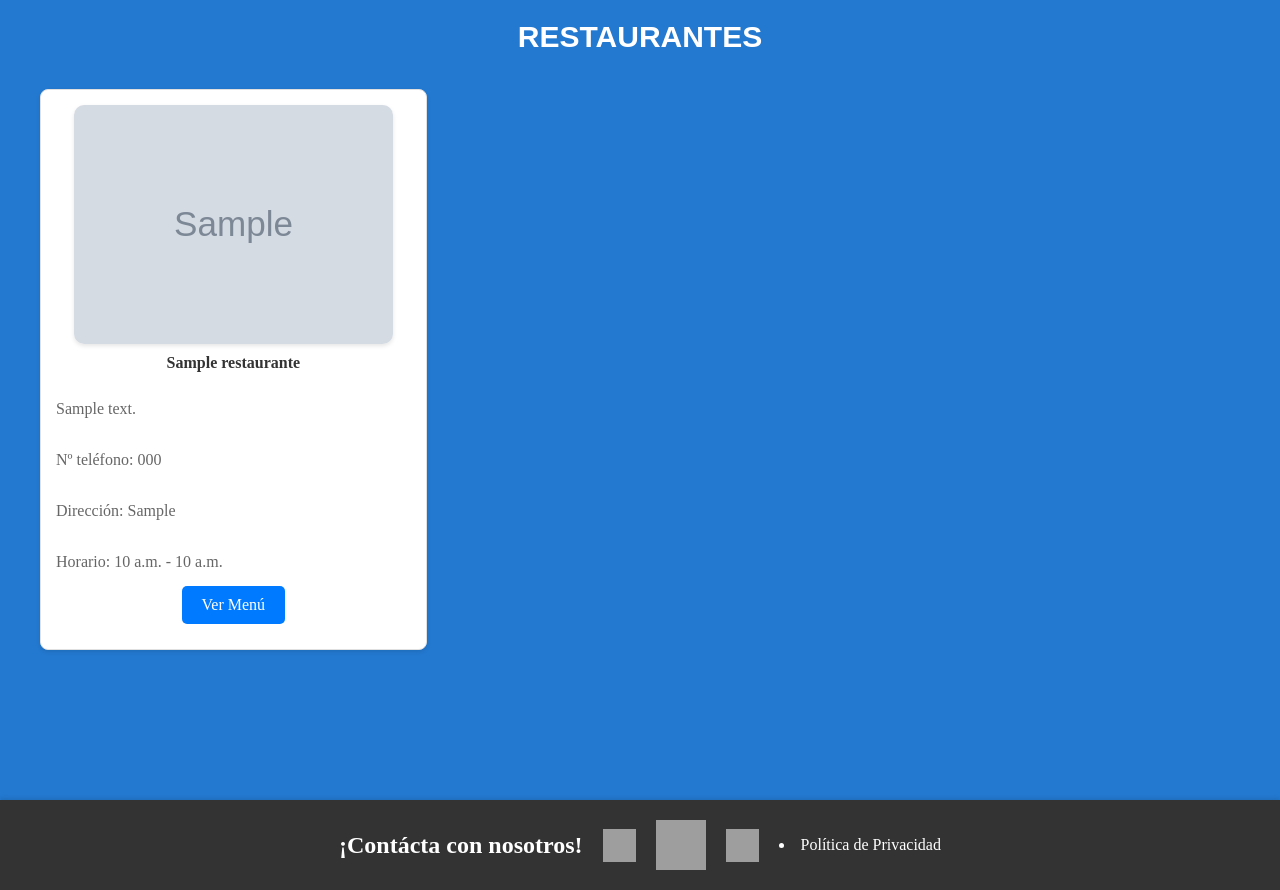
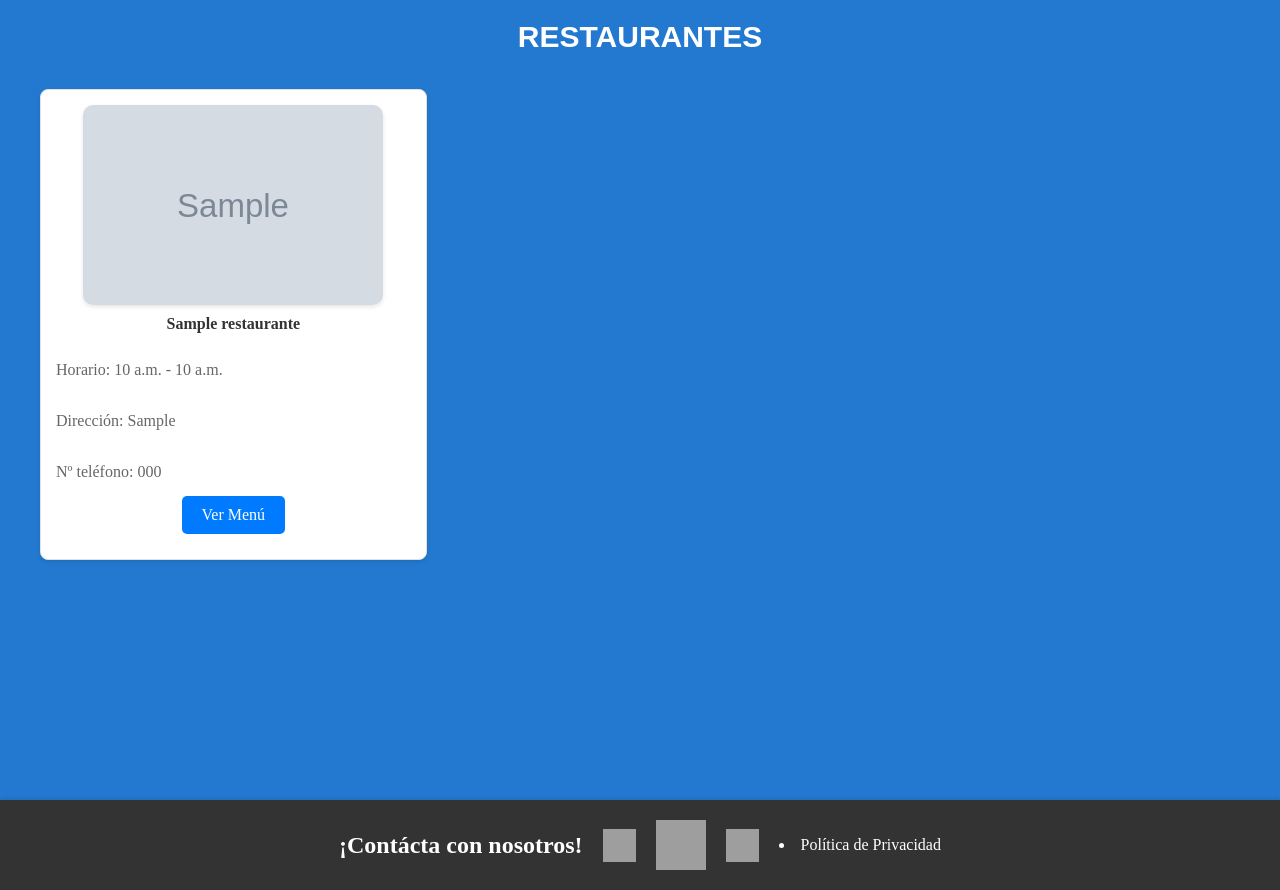
Before and after one commit to Bastiaan777/BAMP-APP, a Django app: template AppBamp/templates/restaurantes.html in a window 1280 px wide. Shown: the part 77-967 px from the top of the page. Run offline with Django 4.2, Linux system fonts and the light colour scheme; the template is opened without the code that fills it: values that come from a table or form of the project are taken from there, others are empty; tables that the repository leaves empty hold one stand-in row (values such as "Sample post"); grey boxes marked "Sample" are stand-in pictures; grey boxes are pictures that could not be loaded.

Commit message:
Imágenes de restaurantes

```diff
--- a/AppBamp/static/css/restaurantes.css
+++ b/AppBamp/static/css/restaurantes.css
@@ -83,3 +83,9 @@ h3 {
   text-align: center;
   padding-bottom: 15px;
 }
+
+.imagen-restaurante {
+  width: 300px; /* Ajusta el ancho según tus necesidades */
+  height: 200px; /* Ajusta el alto según tus necesidades */
+  object-fit: cover; /* Esto asegura que la imagen se ajuste al tamaño definido sin distorsionarse */
+}
--- a/AppBamp/templates/restaurantes.html
+++ b/AppBamp/templates/restaurantes.html
@@ -22,18 +22,16 @@
     onclick="enviarFormulario({{ restaurante.id }})"
   >
     <div class="info-restaurante">
-      <img src="{{ restaurante.imagen.url }}" alt="Imagen del restaurante." />
+      <img src="{{ restaurante.imagen.url }}" alt="Imagen del restaurante." class="imagen-restaurante"/>
       <h4>{{ restaurante.nombreRestaurante }}</h4>
       <br />
-      <p>{{restaurante.descripcion}}</p>
-      <br />
-      <p>Nº teléfono: {{restaurante.telefono}}</p>
+      <p>Horario: {{restaurante.hAperturaRestaurante}} -
+        {{restaurante.hCierreRestaurante}}</p>
       <br />
       <p>Dirección: {{restaurante.direccion}}</p>
       <br />
       <p>
-        Horario: {{restaurante.hAperturaRestaurante}} -
-        {{restaurante.hCierreRestaurante}}
+        Nº teléfono: {{restaurante.telefono}}
       </p>
       <a href="#" class="btn btn-ver-menu">Ver Menú</a>
     </div>
```
